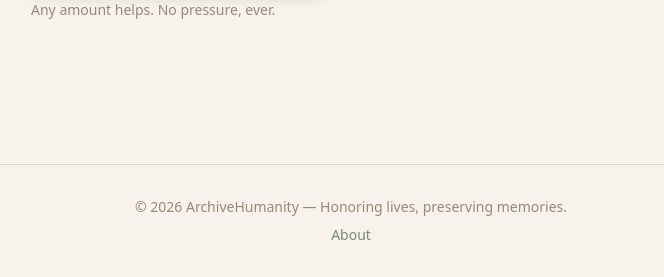
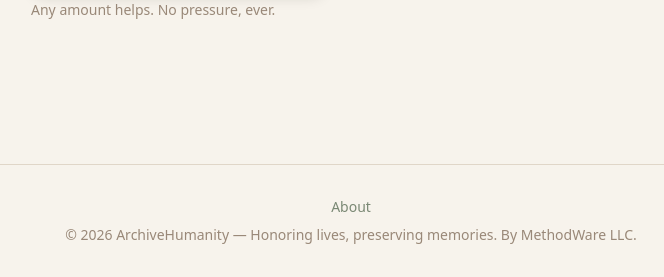
Before and after one commit to ArchieNash/eternalqr, a Flask app: page /about in a window 1280 px wide. Shown: the part 935-1212 px from the top of the page, without its empty margins (289-953 px from the left). Run offline with Flask 3, Linux system fonts and the light colour scheme; some libraries are stand-ins or nearby versions; some web fonts are replaced.

Commit message:
Reorder footer, add MethodWare LLC attribution
Co-Authored-By: Claude Sonnet 4.6 <noreply@anthropic.com>

```diff
--- a/templates/base.html
+++ b/templates/base.html
@@ -87,8 +87,8 @@
   </main>
 
   <footer class="border-t border-stone-800 mt-16 py-8 text-center text-stone-600 text-sm">
-    <p class="mb-2">&copy; 2026 ArchiveHumanity &mdash; Honoring lives, preserving memories.</p>
     <a href="{{ url_for('main.about') }}" class="text-stone-500 hover:text-amber-400 transition">About</a>
+    <p class="mt-2">&copy; 2026 ArchiveHumanity &mdash; Honoring lives, preserving memories. By <a href="https://methodwarellc.com" class="hover:text-amber-400 transition">MethodWare LLC</a>.</p>
   </footer>
 
   <!-- Floating support bubble -->
```
